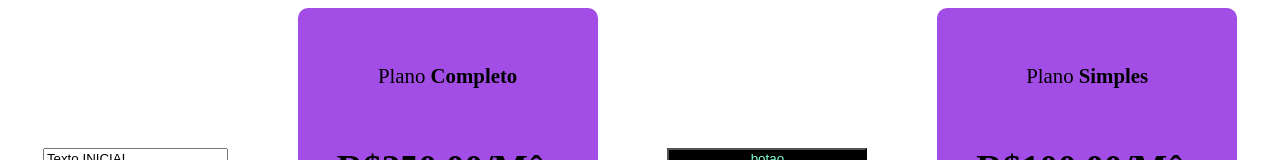
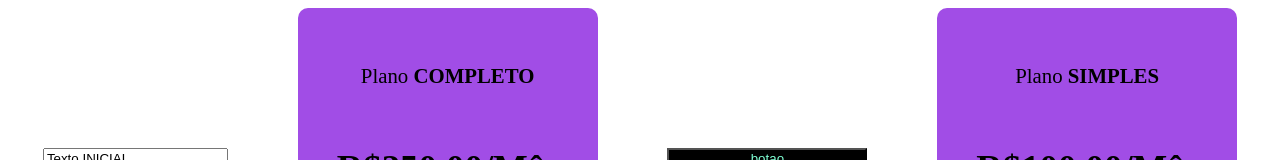
Before and after one commit to DanielleGuimaraesOliveira/Estudo-de-Angular, an Angular app in the folder Sessão-4-Fundamentos-Angular-2/segundo-projeto-angular/: page / in a window 1280 px wide. Shown: the top 160 px of the page. Built offline with nearby package versions, Linux system fonts and the light colour scheme.

Commit message:
Aprendendo sobre get e set do decorator Input

```diff
--- a/Sessão-4-Fundamentos-Angular-2/segundo-projeto-angular/src/app/app.component.html
+++ b/Sessão-4-Fundamentos-Angular-2/segundo-projeto-angular/src/app/app.component.html
@@ -1,6 +1,6 @@
 
  <main>
-    <input type="text" [value]="inputText" (mouseleave)="changeDisable()" [disabled]="isDisable"> <!-- Ao colocar os conchetes no atributo value você está acessando a propriedade value e o angular espera que seja uma propriedade da classe desse componente. Isso se chama propety binding. E ao colocar um parenteses você está recebendo um valor, nesse caso é um evento - isso é chamado de event binding -->
+    <input #meuInput type="text" [value]="inputText" (keyup)="changeText(meuInput.value)"  (mouseleave)="changeDisable()" [disabled]="isDisable"> <!-- Ao colocar os conchetes no atributo value você está acessando a propriedade value e o angular espera que seja uma propriedade da classe desse componente. Isso se chama propety binding. E ao colocar um parenteses você está recebendo um valor, nesse caso é um evento - isso é chamado de event binding -->
     <app-card [planType]="cardPlanType" [planPrice]="cardPlanPrice"></app-card> <!--Aqui a gente faz um property binding, no caso a gente criou uma propriedade para o app-card que é o planType e o planPrice e a gente vincula essa propriedade com os elementos que criamos no ts do pai do app-card, nesse caso é o app-component. Assim conseguimos mudar dinamicamente o componente-->
     <button [style]="styleObj" (click)="updateColorAndSize()" [attr.title]="btnTitle">botao</button> <!--mudando um atributo dinamicamente, se chama attribute binding. podemos usar o [style] para mudar varias estilizações da tag  ou [style.color] por exemplo para mudar apenas uma estilização-->
     <app-card [planType]="cardPlanType2" [planPrice]="cardPlanPrice2"></app-card> <!--Aqui a gente faz um property binding, no caso a gente criou uma propriedade para o app-card que é o planType e o planPrice e a gente vincula essa propriedade com os elementos que criamos no ts do pai do app-card, nesse caso é o app-component. Assim conseguimos mudar dinamicamente o componente-->
--- a/Sessão-4-Fundamentos-Angular-2/segundo-projeto-angular/src/app/app.component.ts
+++ b/Sessão-4-Fundamentos-Angular-2/segundo-projeto-angular/src/app/app.component.ts
@@ -40,5 +40,9 @@ export class AppComponent {
     }
   }
 
+  changeText(textoAtual: string){
+    this.cardPlanType = textoAtual;
+  }
+
 
 }
--- a/Sessão-4-Fundamentos-Angular-2/segundo-projeto-angular/src/app/card/card.component.ts
+++ b/Sessão-4-Fundamentos-Angular-2/segundo-projeto-angular/src/app/card/card.component.ts
@@ -9,11 +9,26 @@ import { Component, Input } from '@angular/core';
 })
 export class CardComponent {
   valueEmitted = 1;
+
+  private _planType: string = ''; // essa não vai ser a propriedade que vai ser externalizada para o componente, e ninguem pode modificar ela sem ser dentro da classe
+
   // O input faz esse comunicação entre componente pai e componente filho, nesse caso o componente pai terá as informações do componente filho e o input pega essas informações do componente pai para o componente filho. Ele cria uma propriedade para (nesse caso) o app card e podemos usa-lo usando o property binding
-  @Input('planType') planType : string = ''; // criamo uma propriedade chamada planType que vai receber uma str. Temos também uma alias para o nome da propriedade, geralmente é bom deixar com o mesmo nome para não causar confusão. Esse valor ao lado do tipo é o valor padrão dessa propriedade.
+  @Input('planType') set planType(value: string){
+    //aqui dentro conseguimos interceptar o valor que está sendo recebido pelo componente e modificar ela antes que ela seja externalizada.
+
+    this._planType = value.toLocaleUpperCase(); // então eu to privando que o valor que seja recebido por esse input seja modificado fora dessa classe
+  }; // criamos uma propriedade chamada planType que vai receber uma str. Temos também uma alias para o nome da propriedade, geralmente é bom deixar com o mesmo nome para não causar confusão. Esse valor ao lado do tipo é o valor padrão dessa propriedade.
+  // o input está recebendo um valor do elemento pai chamado plantype como modificar esse valor ou fazer uma verificaçõa do plantype antes de ele ser exibido? com o get e o set
+
+
+  public get planType() : string {
+    return this._planType;
+  }
+
+
   @Input({required: true}) planPrice : number = 0 ; // O required diz que essa propriedade terá que receber um valor do pai, então caso não tenha terá um erro de compilação.
 
-  clicksCounter(valorEmmitted: number){
+   clicksCounter(valorEmmitted: number){
     this.valueEmitted = valorEmmitted;
   }
 }
```
